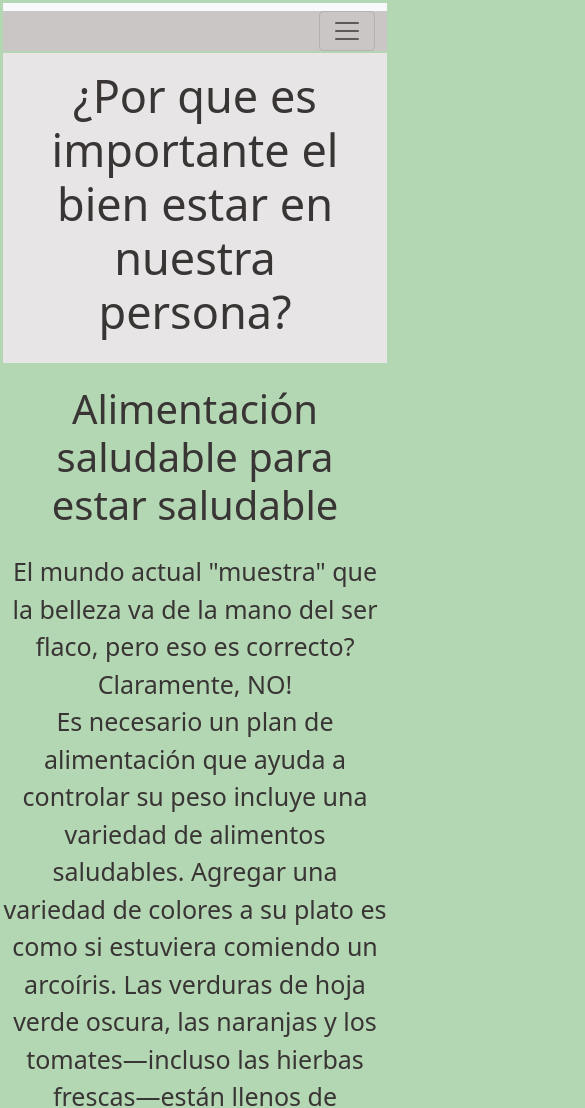
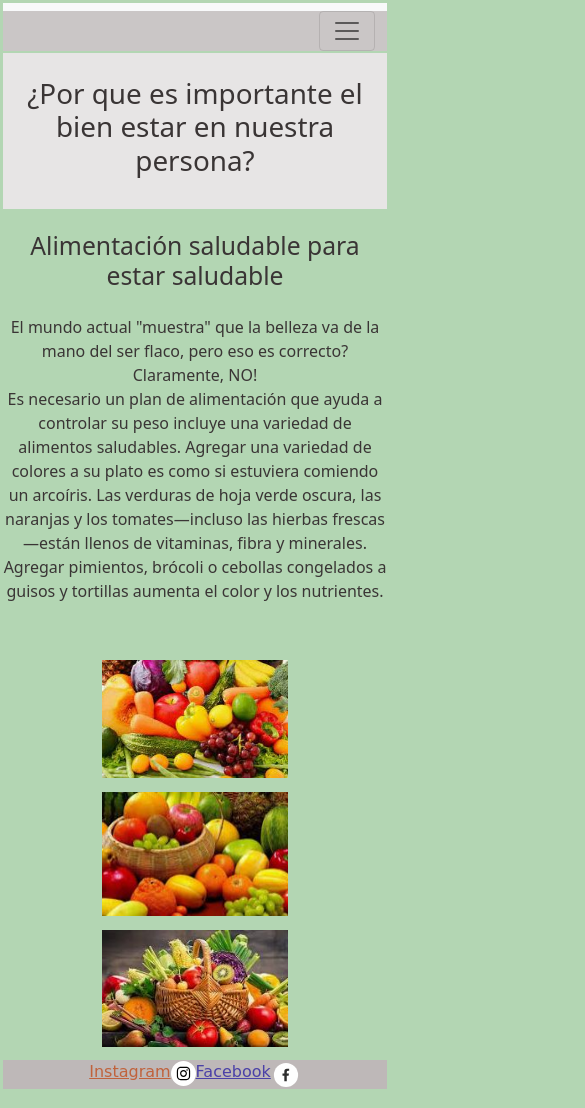
Before and after one commit to GipyCoronel/Fbox-Grid-Responsive, a plain HTML site: page pages/Bienestar.html in a window 390 px wide. Shown: the top 1108 px of the page, 585 px wide, since content can reach past the window. Drawn offline with nearby package versions, Linux system fonts and the light colour scheme.

Commit message:
se agregaron mas cambios

```diff
--- a/pages/Bienestar.html
+++ b/pages/Bienestar.html
@@ -61,7 +61,7 @@
     </div>
   </nav>
 
-  <header class="p-3 text-center">
+  <header class="p-4 text-center">
     <h1>¿Por que es importante el bien estar en nuestra persona? </h1>
   </header>
 
@@ -93,9 +93,9 @@
 </main>
 
   <footer>
-    <a class="cambio red-instagram" href="https://www.coderhouse.com/nosotros">Instagram</a>
+    <a class="cambio red-instagram" href="https://www.coderhouse.com/nosotros" target="_blank">Instagram</a>
     <a href="https://www.coderhouse.com/nosotros" target="_blank"><img class="tama" src="../images/ig.svg" alt="Instagram"></a>
-    <a  class="cambio red-facebook"href="https://www.coderhouse.com/nosotros">Facebook</a>
+    <a  class="cambio red-facebook"href="https://www.coderhouse.com/nosotros" target="_blank">Facebook</a>
     <a href="https://www.coderhouse.com/nosotros" target="_blank"><img class="tamaa" src="../images/fb.svg" alt="Facebook"></a>
   </footer>
 
--- a/scss/bienestar-sabias.scss
+++ b/scss/bienestar-sabias.scss
@@ -32,13 +32,12 @@
     grid-template-columns: repeat(3,1fr);
     width: 100%;
     text-align: center;
-    margin-top: 100px;
+    margin-top: 50px;
     }
 
 
 .imagen {
     width: 200px;
-    margin: auto;
     padding: 7px;
 
 }
--- a/scss/footer.scss
+++ b/scss/footer.scss
@@ -1,10 +1,10 @@
 footer {
     background-color: rgb(190, 184, 184);
-    text-align: center;
     height: 35px;
-    grid-area: footer;
     width: 100%;
-
+    bottom: 1px;
+    display: flex;
+    justify-content: center;
 }
 // Maps
 footer {
--- a/scss/global.scss
+++ b/scss/global.scss
@@ -87,7 +87,10 @@ h1 {
 
 body {
     background-color: rgb(179, 214, 179);
-    height: 100vh;
+
+    top: 0%;
+    margin: 0%;
+    padding: 0%;
 }
 
 /* agregando transicion y animacion */
--- a/scss/media.scss
+++ b/scss/media.scss
@@ -1,30 +1,31 @@
 
 // haciendo responsive la pagina.
+
 @media screen and (max-width: 768px ) {
+    .grid {
+        grid-template-columns: 1fr;
+    }
+    #z {
+        z-index: 97;
+    }
 
+    }
+@media screen and (max-width: 320px ) {
+header {
+     flex-direction: column;
+  }
+body {
 
-    header {
-
-
-    flex-direction: column;
-
-
-        }
-body {
-    background-color: rgb(156, 206, 144);
     font-size: 25px;
 }
-h1 {
-    font-size: 45px;
+ header h1 {
+    font-size: 40px;
+    padding: 0%;
 }
 h2 {
-    font-size: 40px;
+    font-size: 35px;
 }
 h3 {
-    font-size: 35px;
+    font-size: 30px;
 }
-.grid {
-    grid-template-columns: repeat(1, 1fr);
-    }
-
 }
--- a/scss/prueba.scss
+++ b/scss/prueba.scss
@@ -1,6 +1,6 @@
 @import "./variables.scss";
-@import "./media.scss";
 @import "./footer.scss";
 @import"./global.scss";
 @import"./musica.scss";
 @import"./bienestar-sabias.scss";
+@import "./media.scss";
```
Also changed, not shown: index.html (+2 -2 lines), pages/Actualidad.html (+2 -2 lines), pages/Musica.html (+7 -6 lines), pages/sabias.html (+3 -3 lines), scss/bienestar-sabias.css, scss/footer.css, scss/media.css, scss/prueba.css, 4 other files.
